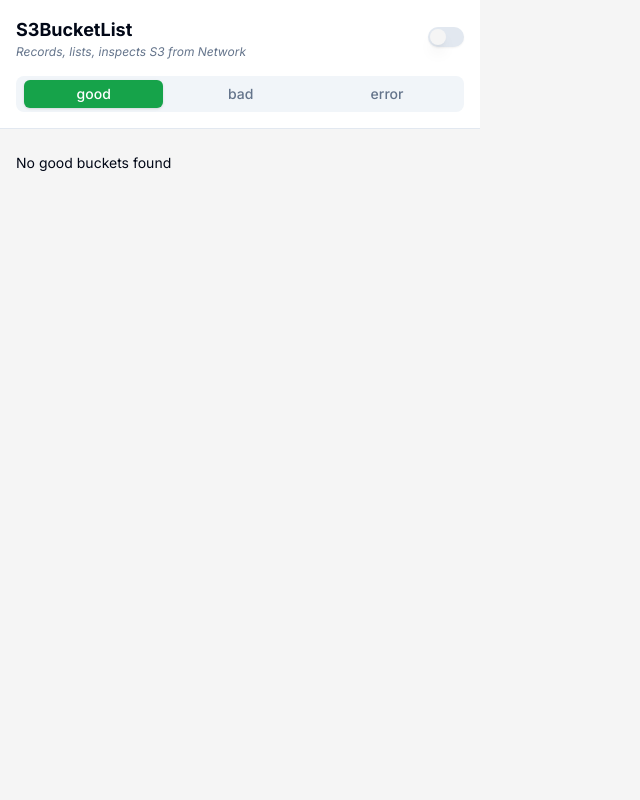
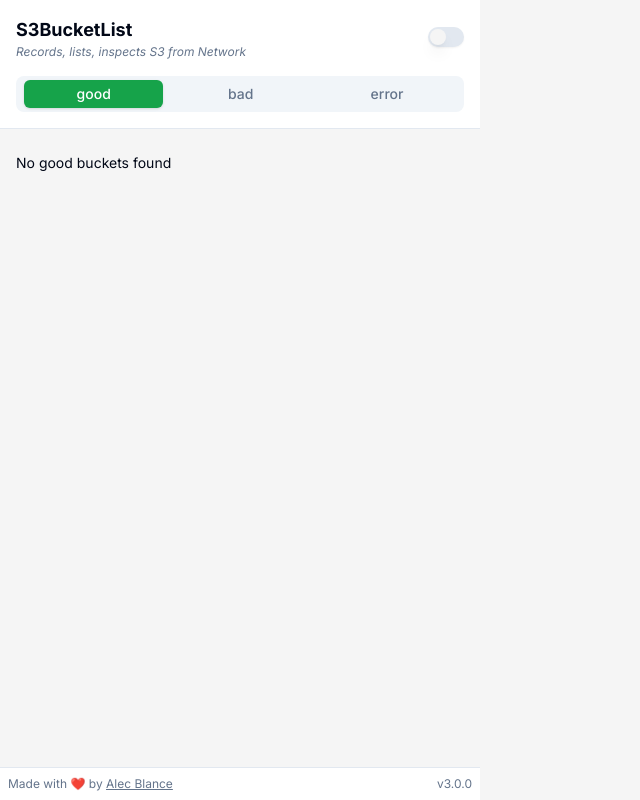
Before and after one commit to AlecBlance/S3BucketList, a React (Vite) app: page / in a window 1280 px wide. Shown: the whole page, without its empty margins (0-640 px from the left). Built offline with nearby package versions, Linux system fonts and the light colour scheme.

Commit message:
feat: :sparkles: footer for app info

```diff
--- a/src/App.tsx
+++ b/src/App.tsx
@@ -47,7 +47,7 @@
 
   return (
     <Tabs defaultValue="good" className="w-full">
-      <div className="flex flex-col">
+      <div className="flex h-dvh flex-col">
         <div className="space-y-4 bg-card p-4">
           <div className="flex items-center justify-between">
             <div className="flex flex-col">
@@ -70,9 +70,21 @@
           </TabsList>
         </div>
         <Separator />
-        {types.map((type) => {
-          return <TabBuckets type={type} buckets={buckets[type]} />;
-        })}
+        <div className="grow overflow-y-auto">
+          {types.map((type) => {
+            return <TabBuckets type={type} buckets={buckets[type]} />;
+          })}
+        </div>
+        <Separator />
+        <div className="flex justify-between bg-white p-2 text-xs text-muted-foreground">
+          <p>
+            Made with ❤️ by{" "}
+            <a href="http://alecblance.com" className="underline">
+              Alec Blance
+            </a>
+          </p>
+          <p>v3.0.0</p>
+        </div>
       </div>
     </Tabs>
   );
```
